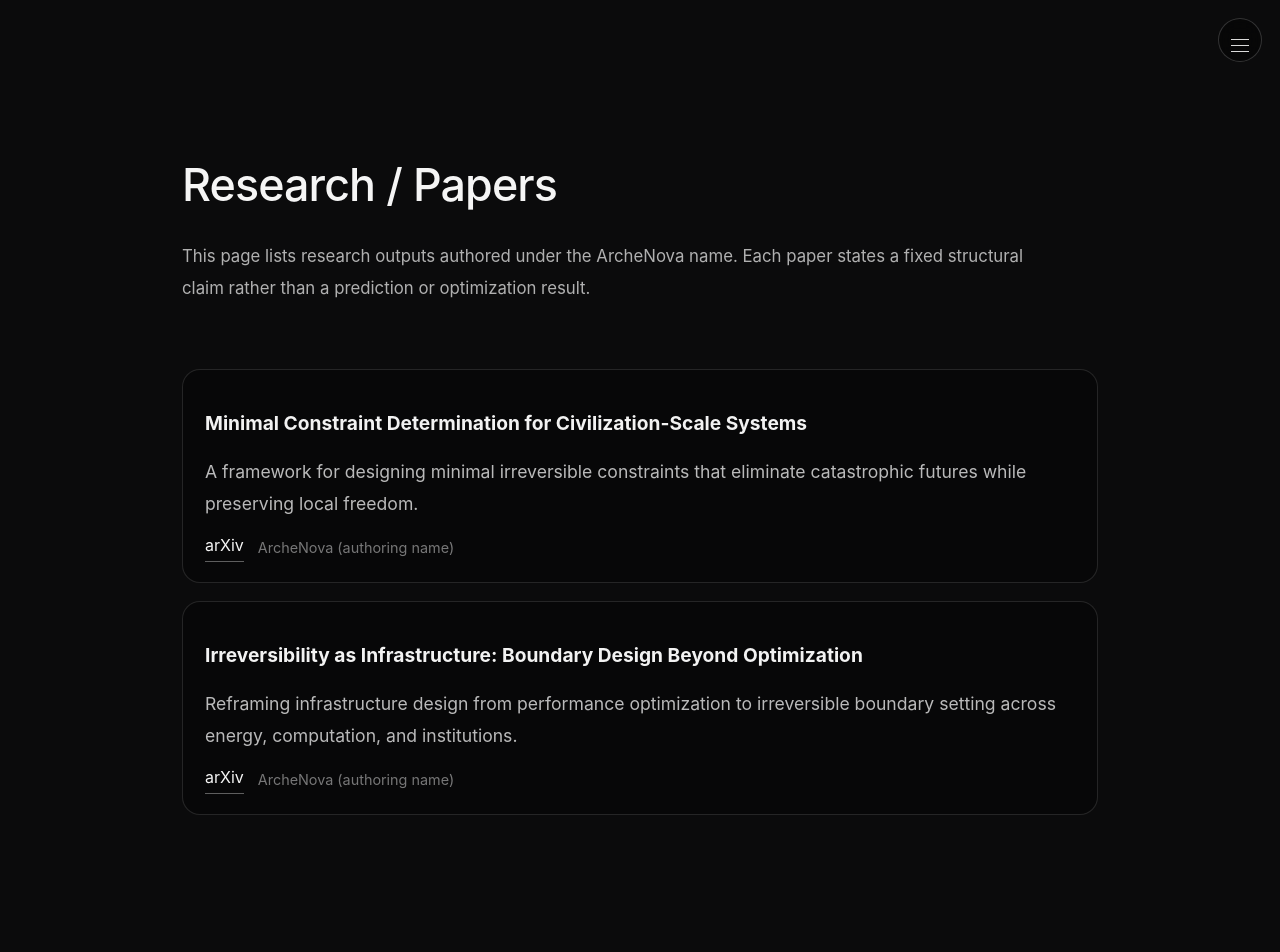
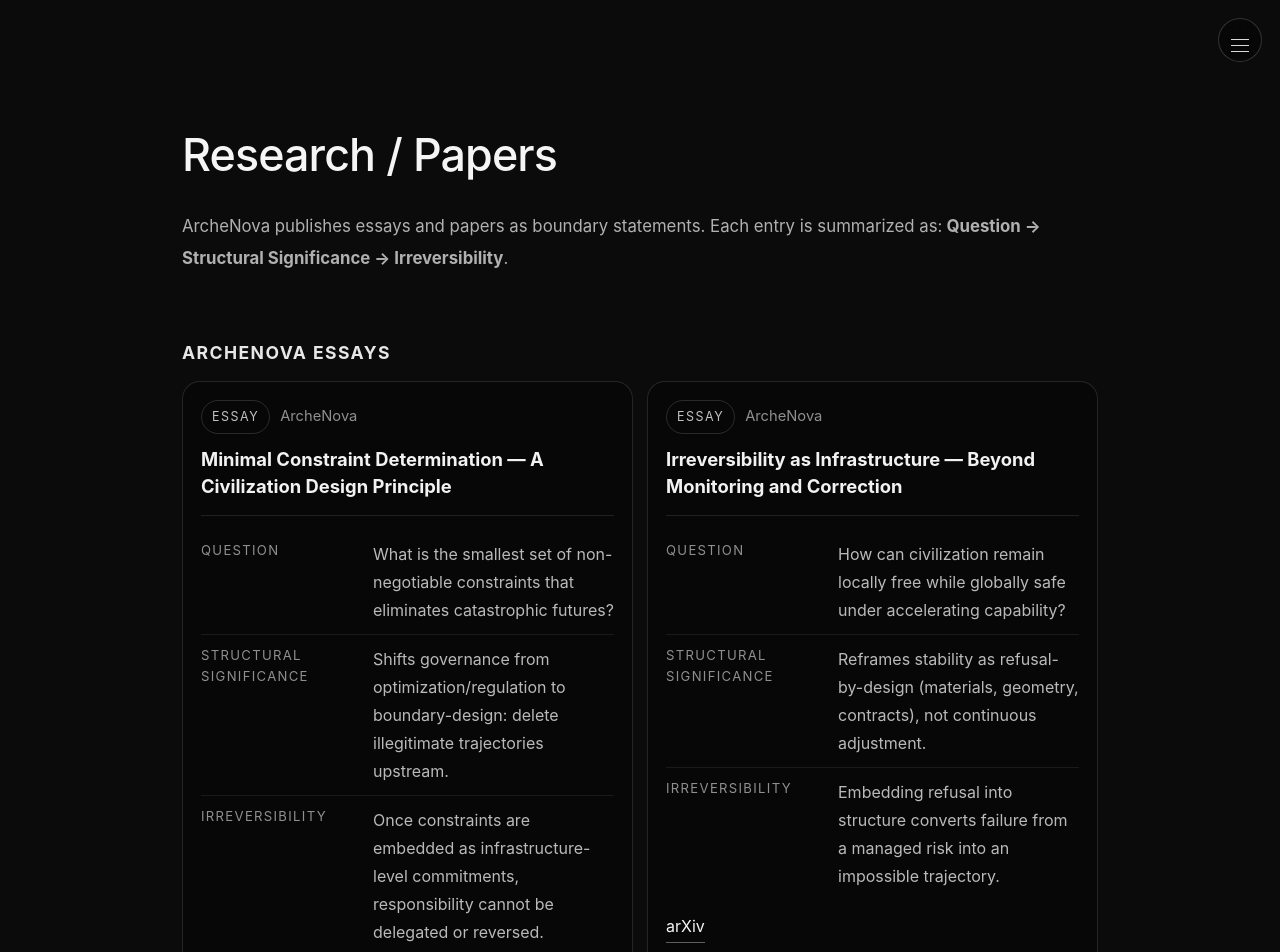
Before and after one commit to z562tbycfd-bit/archenova, a Next.js app: page /research in a window 1280 px wide. Shown: the top 952 px of the page. Built offline with nearby package versions, Linux system fonts and the light colour scheme.

Commit message:
Add Research / Papers hub

```diff
--- a/app/research/page.tsx
+++ b/app/research/page.tsx
@@ -1,59 +1,214 @@
 export const dynamic = "force-static";
 
-import Link from "next/link";
-
-type Paper = {
-  title: string;
-  statement: string;
-  arxiv?: string;
-  note?: string;
+type Summary = {
+  question: string;
+  significance: string;
+  irreversibility: string;
 };
 
-const PAPERS: Paper[] = [
+type Entry = {
+  title: string;
+  domain:
+    | "Fundamental Physics"
+    | "Quantum Infrastructure"
+    | "Energy & Planetary Systems"
+    | "AI & Computation"
+    | "Institutional / Legal Design"
+    | "Civilization-scale Systems"
+    | "ArcheNova";
+  summary: Summary;
+  pdf?: string;   // 例: "/files/your-paper.pdf"
+  arxiv?: string; // 例: "https://arxiv.org/abs/XXXX.XXXXX"
+  kind: "Essay" | "Paper";
+};
+
+const ESSAYS: Entry[] = [
   {
-    title: "Minimal Constraint Determination for Civilization-Scale Systems",
-    statement:
-      "A framework for designing minimal irreversible constraints that eliminate catastrophic futures while preserving local freedom.",
+    kind: "Essay",
+    domain: "ArcheNova",
+    title: "Minimal Constraint Determination — A Civilization Design Principle",
+    summary: {
+      question:
+        "What is the smallest set of non-negotiable constraints that eliminates catastrophic futures?",
+      significance:
+        "Shifts governance from optimization/regulation to boundary-design: delete illegitimate trajectories upstream.",
+      irreversibility:
+        "Once constraints are embedded as infrastructure-level commitments, responsibility cannot be delegated or reversed.",
+    },
     arxiv: "https://arxiv.org/abs/XXXX.XXXXX",
-    note: "ArcheNova (authoring name)",
   },
   {
-    title: "Irreversibility as Infrastructure: Boundary Design Beyond Optimization",
-    statement:
-      "Reframing infrastructure design from performance optimization to irreversible boundary setting across energy, computation, and institutions.",
+    kind: "Essay",
+    domain: "ArcheNova",
+    title: "Irreversibility as Infrastructure — Beyond Monitoring and Correction",
+    summary: {
+      question:
+        "How can civilization remain locally free while globally safe under accelerating capability?",
+      significance:
+        "Reframes stability as refusal-by-design (materials, geometry, contracts), not continuous adjustment.",
+      irreversibility:
+        "Embedding refusal into structure converts failure from a managed risk into an impossible trajectory.",
+    },
     arxiv: "https://arxiv.org/abs/XXXX.XXXXX",
-    note: "ArcheNova (authoring name)",
   },
 ];
 
+const DOMAIN_PAPERS: Entry[] = [
+  {
+    kind: "Paper",
+    domain: "Fundamental Physics",
+    title: "Experimental Graviton Detection — Ambiguity Elimination Design",
+    summary: {
+      question: "Does gravity participate in quantum reality as a discrete interaction?",
+      significance:
+        "Designs an experiment that removes interpretive freedom by forcing a measurable consequence under extreme coherence.",
+      irreversibility:
+        "A positive/negative result fixes the ontology of gravity in a way that cannot be 'explained away' by noise models.",
+    },
+    pdf: "/files/example-graviton-note.pdf",
+    arxiv: "https://arxiv.org/abs/XXXX.XXXXX",
+  },
+  {
+    kind: "Paper",
+    domain: "Quantum Infrastructure",
+    title: "Memory-first Quantum Infrastructure — Stability by Boundary Design",
+    summary: {
+      question: "What makes quantum systems infrastructure rather than fragile devices?",
+      significance:
+        "Moves the center from active correction to physical refusal: interfaces, thermal paths, geometry, and protocols.",
+      irreversibility:
+        "When failure modes are structurally removed, scaling does not accumulate operational complexity irreversibly.",
+    },
+    pdf: "/files/example-quantum-infra.pdf",
+    arxiv: "https://arxiv.org/abs/XXXX.XXXXX",
+  },
+  {
+    kind: "Paper",
+    domain: "Energy & Planetary Systems",
+    title: "Fission Surface Power as Planetary Continuity",
+    summary: {
+      question: "What changes when energy is decoupled from planetary variability?",
+      significance:
+        "Transforms presence into permanence: continuous power becomes a boundary condition for industry, life-support, computation.",
+      irreversibility:
+        "Deployment binds intergenerational responsibility (safety, custody, decommissioning) that cannot be exited cheaply.",
+    },
+    pdf: "/files/example-fission-surface.pdf",
+  },
+  {
+    kind: "Paper",
+    domain: "AI & Computation",
+    title: "Constraint-first Computation — Deleting Catastrophic Trajectories",
+    summary: {
+      question: "How do we prevent futures that must never exist under AGI-scale capability?",
+      significance:
+        "Treats governance as a design problem: encode legitimacy and refusal into systems, not external monitoring.",
+      irreversibility:
+        "Once capability compresses, ex post correction is too slow; only upstream constraints remain actionable.",
+    },
+    pdf: "/files/example-ai-constraints.pdf",
+  },
+  {
+    kind: "Paper",
+    domain: "Institutional / Legal Design",
+    title: "Irreversible Responsibility Contracts — Preventing Accountability Escape",
+    summary: {
+      question: "How do we bind power and responsibility when organizations fragment accountability?",
+      significance:
+        "Uses institutional design to block dilution/withdrawal: responsibility must remain indivisible at scale.",
+      irreversibility:
+        "Contracts become structural constraints—exit routes are removed by design, not by enforcement after failure.",
+    },
+    pdf: "/files/example-legal-contracts.pdf",
+  },
+  {
+    kind: "Paper",
+    domain: "Civilization-scale Systems",
+    title: "Civilization-scale Boundary Design — Local Freedom, Global Safety",
+    summary: {
+      question:
+        "What constraints guarantee safety while preserving degrees of freedom inside the safe region?",
+      significance:
+        "Formalizes minimal non-negotiables as the only scalable governance primitive for coupled irreversible systems.",
+      irreversibility:
+        "Once embedded at infrastructure/legal layers, catastrophic trajectories are not 'managed'—they are deleted.",
+    },
+    pdf: "/files/example-civ-scale.pdf",
+  },
+];
+
+function Card({ e }: { e: Entry }) {
+  return (
+    <article className="rp-card">
+      <div className="rp-top">
+        <span className="rp-badge">{e.kind}</span>
+        <span className="rp-domain">{e.domain}</span>
+      </div>
+
+      <h2 className="rp-title">{e.title}</h2>
+
+      <div className="rp-summary">
+        <div className="rp-row">
+          <div className="rp-k">Question</div>
+          <div className="rp-v">{e.summary.question}</div>
+        </div>
+        <div className="rp-row">
+          <div className="rp-k">Structural Significance</div>
+          <div className="rp-v">{e.summary.significance}</div>
+        </div>
+        <div className="rp-row">
+          <div className="rp-k">Irreversibility</div>
+          <div className="rp-v">{e.summary.irreversibility}</div>
+        </div>
+      </div>
+
+      <div className="rp-links">
+        {e.pdf && (
+          <a href={e.pdf} target="_blank" rel="noreferrer">
+            PDF
+          </a>
+        )}
+        {e.arxiv && (
+          <a href={e.arxiv} target="_blank" rel="noreferrer">
+            arXiv
+          </a>
+        )}
+      </div>
+    </article>
+  );
+}
+
 export default function ResearchPage() {
   return (
-    <main className="research">
-      <header className="research-head">
+    <main className="rp">
+      <header className="rp-head">
         <h1>Research / Papers</h1>
-        <p className="research-lead">
-          This page lists research outputs authored under the ArcheNova name.
-          Each paper states a fixed structural claim rather than a prediction
-          or optimization result.
+        <p className="rp-lead">
+          ArcheNova publishes essays and papers as boundary statements. Each entry is summarized as:
+          <strong> Question → Structural Significance → Irreversibility</strong>.
         </p>
       </header>
 
-      <section className="research-list">
-        {PAPERS.map((p) => (
-          <article key={p.title} className="research-item">
-            <h2 className="research-title">{p.title}</h2>
-            <p className="research-statement">{p.statement}</p>
+      <section className="rp-section">
+        <h2 className="rp-h2">ArcheNova Essays</h2>
+        <div className="rp-grid">
+          {ESSAYS.map((e) => (
+            <Card key={e.title} e={e} />
+          ))}
+        </div>
+      </section>
 
-            <div className="research-meta">
-              {p.arxiv && (
-                <a href={p.arxiv} target="_blank" rel="noreferrer">
-                  arXiv
-                </a>
-              )}
-              {p.note && <span className="research-note">{p.note}</span>}
-            </div>
-          </article>
-        ))}
+      <section className="rp-section">
+        <h2 className="rp-h2">Domain Papers (PDF)</h2>
+        <div className="rp-grid">
+          {DOMAIN_PAPERS.map((e) => (
+            <Card key={e.title} e={e} />
+          ))}
+        </div>
+
+        <p className="rp-note">
+          PDF links assume files are placed under <code>public/files/</code> (e.g. <code>public/files/example.pdf</code> → <code>/files/example.pdf</code>).
+        </p>
       </section>
     </main>
   );
--- a/styles/globals.css
+++ b/styles/globals.css
@@ -628,7 +628,7 @@ nav {
 .hero-links {
   margin-top: 96px;
   display: grid;
-  grid-template-columns: repeat(3, 1fr); /* ← ここが重要 */
+  grid-template-columns: repeat(auto-fit, minmax(210px, 1fr)); /* ★固定列をやめる */
   gap: 14px;
   position: relative;
   z-index: 2;
@@ -965,72 +965,132 @@ nav {
 /* =========================
    Research / Papers
    ========================= */
-
-.research {
+.rp {
   max-width: 980px;
   margin: 0 auto;
   padding: 120px 32px;
 }
 
-.research-head h1 {
+.rp-head h1 {
   font-size: 2.8rem;
-  margin-bottom: 1.2rem;
+  margin: 0 0 1.2rem;
 }
 
-.research-lead {
+.rp-lead {
   color: rgba(255, 255, 255, 0.68);
   font-size: 1.05rem;
   line-height: 1.9;
-  max-width: 860px;
+  max-width: 880px;
 }
 
-.research-list {
+.rp-section {
   margin-top: 64px;
 }
 
-.research-item {
-  padding: 22px 22px 20px;
-  margin-bottom: 18px;
+.rp-h2 {
+  font-size: 1.1rem;
+  letter-spacing: 0.08em;
+  text-transform: uppercase;
+  margin-bottom: 14px;
+  color: rgba(255, 255, 255, 0.9);
+}
+
+.rp-grid {
+  display: grid;
+  grid-template-columns: repeat(auto-fit, minmax(290px, 1fr));
+  gap: 14px;
+}
+
+.rp-card {
   border-radius: 18px;
   border: 1px solid rgba(255, 255, 255, 0.12);
   background: rgba(0, 0, 0, 0.32);
+  padding: 18px 18px 16px;
 }
 
-.research-title {
-  font-size: 1.2rem;
-  color: rgba(255, 255, 255, 0.95);
-  margin-bottom: 10px;
+.rp-top {
+  display: flex;
+  gap: 10px;
+  align-items: center;
+  margin-bottom: 12px;
 }
 
-.research-statement {
-  color: rgba(255, 255, 255, 0.72);
-  line-height: 1.8;
-  margin-bottom: 14px;
-  max-width: 860px;
+.rp-badge {
+  font-size: 0.78rem;
+  letter-spacing: 0.12em;
+  text-transform: uppercase;
+  padding: 6px 10px;
+  border-radius: 999px;
+  border: 1px solid rgba(255, 255, 255, 0.14);
+  color: rgba(255, 255, 255, 0.75);
 }
 
-.research-meta {
+.rp-domain {
+  font-size: 0.92rem;
+  color: rgba(255, 255, 255, 0.55);
+}
+
+.rp-title {
+  font-size: 1.15rem;
+  color: rgba(255, 255, 255, 0.95);
+  line-height: 1.5;
+  margin: 0 0 14px;
+}
+
+.rp-summary {
+  border-top: 1px solid rgba(255, 255, 255, 0.10);
+  padding-top: 14px;
+}
+
+.rp-row {
+  display: grid;
+  grid-template-columns: 160px 1fr;
+  gap: 12px;
+  padding: 10px 0;
+  border-bottom: 1px solid rgba(255, 255, 255, 0.08);
+}
+
+.rp-row:last-child {
+  border-bottom: 0;
+}
+
+.rp-k {
+  font-size: 0.82rem;
+  letter-spacing: 0.10em;
+  text-transform: uppercase;
+  color: rgba(255, 255, 255, 0.55);
+}
+
+.rp-v {
+  color: rgba(255, 255, 255, 0.72);
+  line-height: 1.75;
+}
+
+.rp-links {
+  margin-top: 14px;
   display: flex;
   gap: 14px;
-  align-items: center;
 }
 
-.research-meta a {
+.rp-links a {
   border-bottom: 1px solid rgba(255, 255, 255, 0.35);
   padding-bottom: 2px;
 }
 
-.research-note {
-  font-size: 0.9rem;
-  color: rgba(255, 255, 255, 0.45);
+.rp-note {
+  margin-top: 14px;
+  color: rgba(255, 255, 255, 0.5);
+  line-height: 1.8;
 }
 
-/* Mobile */
 @media (max-width: 768px) {
-  .research {
+  .rp {
     padding: 92px 20px;
   }
-  .research-head h1 {
+  .rp-head h1 {
     font-size: 2.2rem;
   }
+  .rp-row {
+    grid-template-columns: 1fr;
+  }
 }
```
